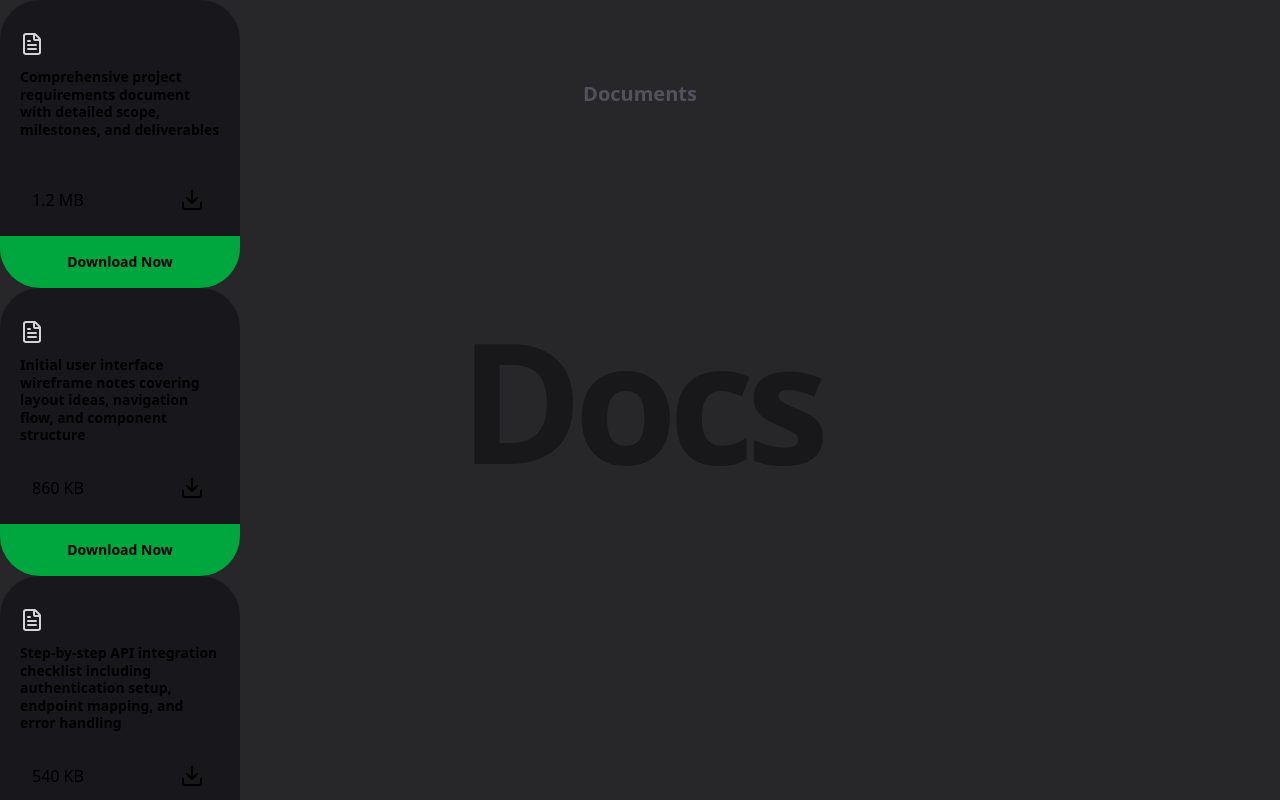
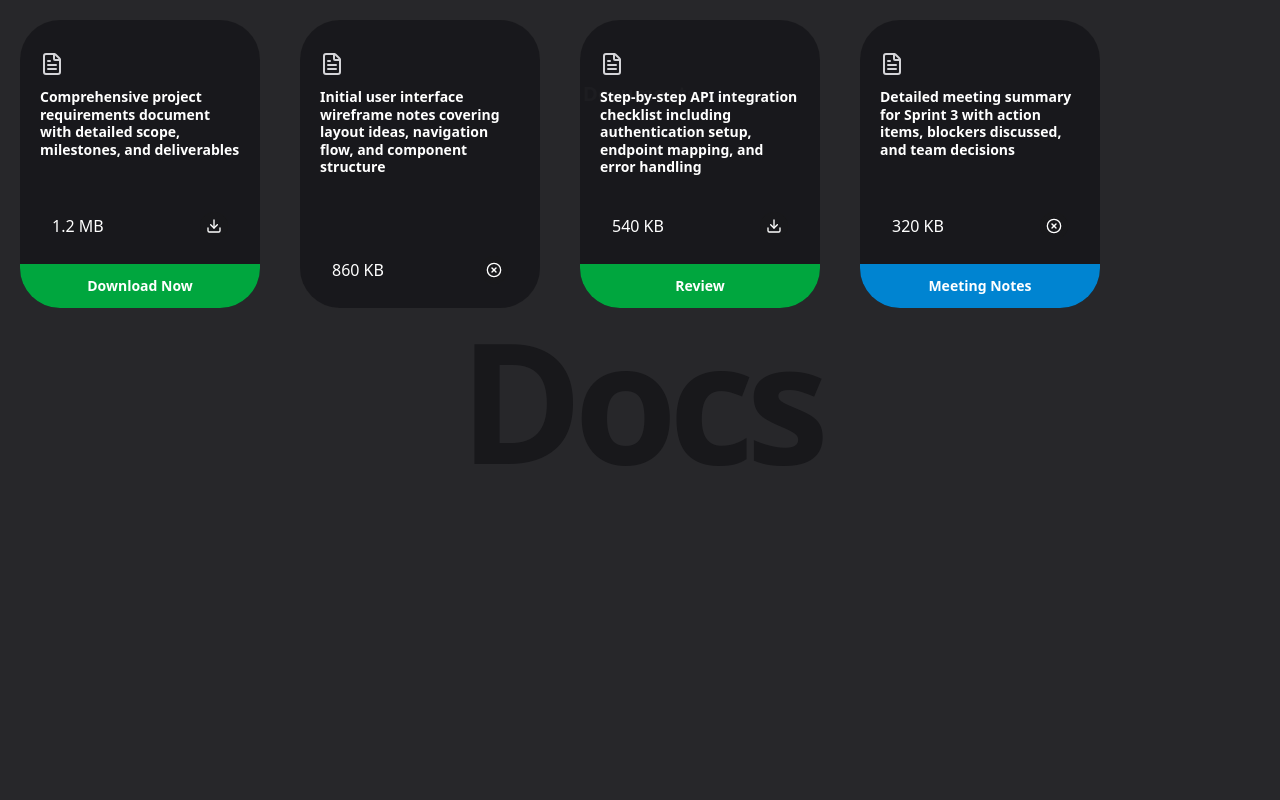
Before and after one commit to NamanSharma2112/Docs-Mini-App, a Next.js app: page / in a window 1280 px wide. Built offline with nearby package versions, Linux system fonts and the light colour scheme.

Commit message:
frontend completed canvas

```diff
--- a/app/component/Card.tsx
+++ b/app/component/Card.tsx
@@ -1,36 +1,59 @@
-import { Download, FileText } from 'lucide-react'
+"use client"
+import { Download, FileText, CircleX } from 'lucide-react'
 import React from 'react'
+import { motion, MotionProps } from "motion/react"
 
 interface CardData {
   description: string,
   filesize: string,
   CloseOrDownload: string,
   tagdetails: string,
+  tag: {
+    isOpen: boolean,
+    title?: string,
+    color?: 'green' | 'blue'
+  }
 }
 
 interface CardProps {
   data: CardData
+  reference: React.RefObject<HTMLElement> // Type for drag constraints reference
 }
 
-const Card = ({ data }: CardProps) => {
+const Card = ({ data, reference }: CardProps) => {
   return (
-    <div>
+    <motion.div
+      drag
+      dragConstraints={reference}
+      dragElastic={0.2} // Optional: adds some elasticity when dragging
+      whileTap={{ cursor: "grabbing" }} // Optional: changes cursor while dragging
+      whileDrag={{ scale: 1.02 }} // Optional: slight scale effect while dragging
+    >
       <div className='relative w-60 h-72 rounded-[40px] bg-zinc-900/90 py-8 px-5 overflow-hidden'>
         <FileText className='text-5xl text-zinc-300' />
-        <p className='text-sm leading-tight mt-3 font-semibold '>{data.description}</p>
-        <div className='footer absolute bottom-0 w-full left-0  '>
+        <p className='text-sm leading-tight mt-3 font-semibold text-white'>{data.description}</p>
+        <div className='footer absolute bottom-0 w-full left-0'>
           <div>
-            <h5 className='flex items-center justify-between mb-3 py-3 px-8'>{data.filesize} <span className='size-5.5 w-7 bg-zinc-900/50 rounded-full flex items-center'>  <Download className='' />
-            </span>
+            <h5 className='flex items-center justify-between mb-3 py-3 px-8 text-white'>
+              {data.filesize}
+              <span className='size-5.5 w-7 h-7 bg-zinc-900/50 rounded-full flex items-center justify-center'>
+                {data.CloseOrDownload === 'Close' ? <CircleX size={16} /> : <Download size={16} />}
+              </span>
             </h5>
           </div>
-        <div className='tag w-full py-4 bg-green-600 flex items-center justify-center '>
-          <h3 className='text-sm font-semibold'> Download Now</h3>
 
-        </div>
+          {/* Conditional tag rendering based on tag.isOpen */}
+          {data.tag?.isOpen && (
+            <div className={`tag w-full py-3 ${data.tag.color === 'blue' ? 'bg-sky-600' : 'bg-green-600'} flex items-center justify-center`}>
+              <h3 className='text-sm font-semibold text-white'>
+                {data.tag.title || data.tagdetails || 'Download Now'}
+              </h3>
+            </div>
+          )}
         </div>
       </div>
-    </div>
+    </motion.div>
   )
 }
+
 export default Card
--- a/app/component/Foreground.tsx
+++ b/app/component/Foreground.tsx
@@ -1,55 +1,63 @@
-import React from 'react'
+"use client"
+import React, { useRef } from 'react' // Added useRef import
 import Card from './Card'
 
 const Foreground = () => {
+  const ref = useRef<HTMLDivElement>(null); // Added type for ref
+
   const data = [
     {
       description: 'Comprehensive project requirements document with detailed scope, milestones, and deliverables',
       filesize: '1.2 MB',
       CloseOrDownload: 'Download',
       tagdetails: 'Important',
+      tag: {
+        isOpen: true,
+        title: 'Download Now',
+        color: 'green'
+      }
     },
     {
       description: 'Initial user interface wireframe notes covering layout ideas, navigation flow, and component structure',
       filesize: '860 KB',
       CloseOrDownload: 'Close',
       tagdetails: 'Draft',
+      tag: {
+        isOpen: false,
+        title: 'Close',
+        color: 'blue'
+      }
     },
     {
       description: 'Step-by-step API integration checklist including authentication setup, endpoint mapping, and error handling',
       filesize: '540 KB',
       CloseOrDownload: 'Download',
       tagdetails: 'Review',
+      tag: {
+        isOpen: true,
+        color: 'green'
+      }
     },
     {
       description: 'Detailed meeting summary for Sprint 3 with action items, blockers discussed, and team decisions',
       filesize: '320 KB',
       CloseOrDownload: 'Close',
       tagdetails: 'Internal',
-    },
-    {
-      description: 'Complete testing report with test case results, bug findings, coverage insights, and quality notes',
-      filesize: '2.1 MB',
-      CloseOrDownload: 'Download',
-      tagdetails: 'Final',
-    },
-    {
-      description: 'Practical deployment guide describing build steps, environment configuration, and production release process',
-      filesize: '780 KB',
-      CloseOrDownload: 'Download',
-      tagdetails: 'Release',
+      tag: {
+        isOpen: true,
+        title: 'Meeting Notes',
+        color: 'blue'
+      }
     },
   ]
 
   return (
-    <div className='fixed top-0 left-0 z-3 w-full h-full '>
-      {data.map((item, index) => ((
-        <div key={index} className=''>
-          <Card data={item} />
+    <div ref={ref} className='fixed flex-shrink-0 top-0 left-0 z-3 w-full h-full flex gap-10 flex-wrap p-5'>
+      {data.map((item, index) => (
+        <div key={index}>
+          <Card data={item} reference={ref} />
         </div>
-      )))}
-
-
+      ))}
     </div>
   )
 }
--- a/app/page.tsx
+++ b/app/page.tsx
@@ -2,11 +2,12 @@ import React from 'react'
 
 import BackGround from './component/BackGround'
 import Foreground from './component/Foreground'
-
+import {ThemeToggle } from './component/themeToggle'
 
 const page = () => {
   return (
     <div className='relative w-full h-screen bg-zinc-800'>
+
   <BackGround/>
    <Foreground/>
 </div>
--- a/package.json
+++ b/package.json
@@ -14,6 +14,7 @@
     "framer-motion": "^12.38.0",
     "lucide": "^1.3.0",
     "lucide-react": "^1.8.0",
+    "motion": "^12.38.0",
     "next": "16.2.3",
     "next-themes": "^0.4.6",
     "react": "19.2.4",
```
Also changed, not shown: 1 other file (tests, documents, lock files or other folders).
